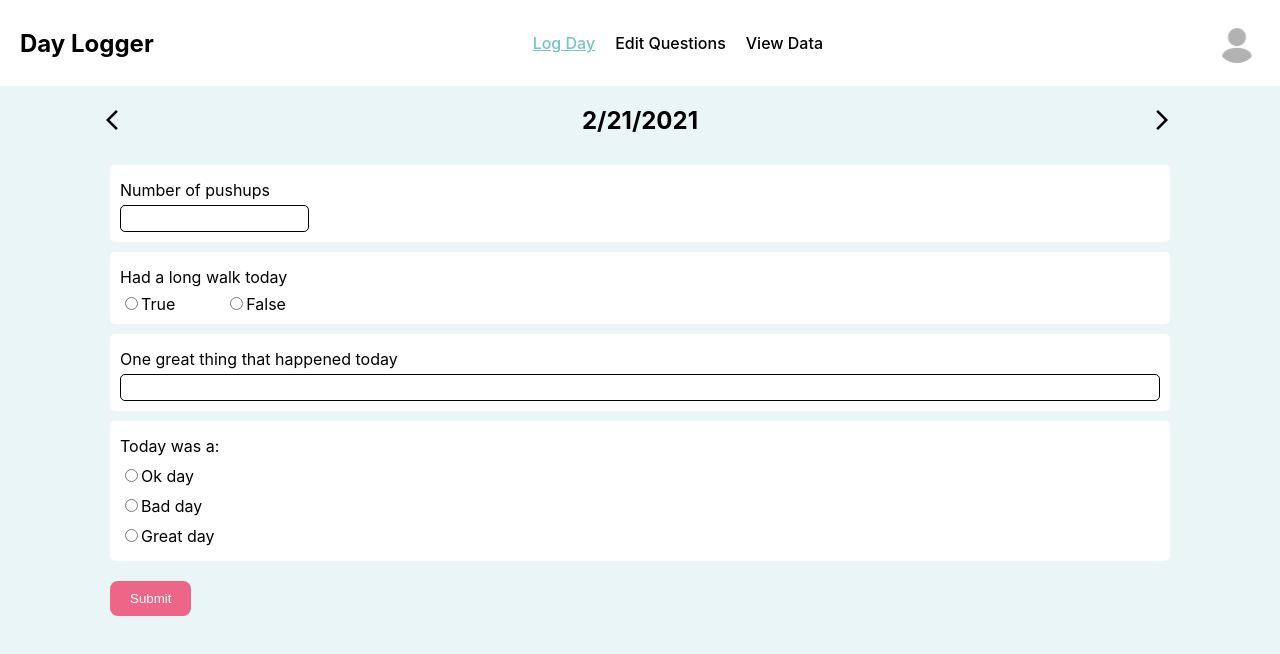
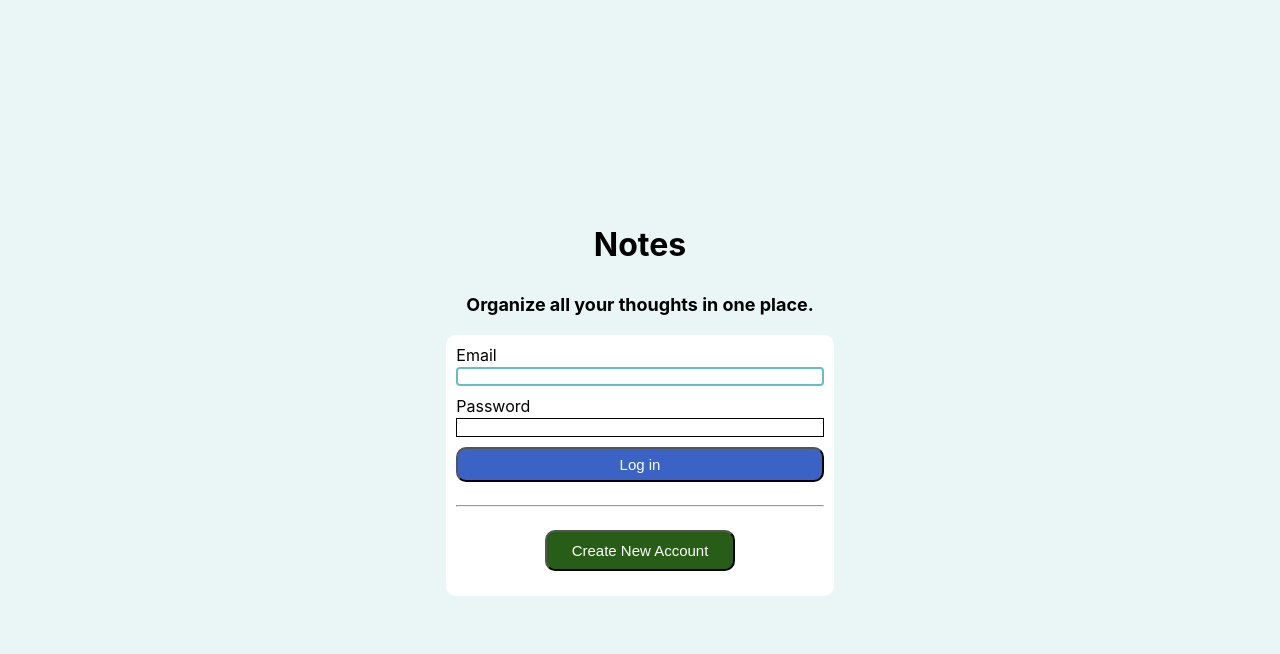
Before and after one commit to lalulula/DayLogger_ReactClient, a React (Create React App) app: page / in a window 1280 px wide. Shown: the top 654 px of the page. Built offline with nearby package versions, Linux system fonts and the light colour scheme.

Commit message:
fix log and signup

```diff
--- a/src/App.css
+++ b/src/App.css
@@ -217,7 +217,7 @@ input#file-input{
 }
 /********
 /* NOTE Login Page */
-.loginBody{
+/* .loginBody{
   display: flex;
   justify-content: center;
   align-content: center;
@@ -291,7 +291,7 @@ input#file-input{
   border: 1px solid #888;
   border-radius: 5%;
   align-items: center;
-}
+} */
 
 /* The Close Button */
 .close {
@@ -370,3 +370,136 @@ input#file-input{
       overflow: hidden;
   }
 }
+
+
+
+.login{
+  background-color: var(--light-background-color);
+  display: flex;
+  height: 100vh;
+  width: 100vw;
+  justify-content: center;
+  align-items: center;
+}
+.title{
+  text-align: center;
+  padding: 5px;
+}
+.title-notes{
+font-size:xx-large;
+font-weight: bolder;
+padding: 15px;
+}
+.title-descrition{
+  font-size:large;
+  font-weight: bolder;
+  padding: 15px;
+}
+
+.white-box{
+  background-color: #ffffff;
+  border-radius: 10px;
+  padding: 10px;
+}
+
+.inputs input{
+  -webkit-box-sizing: border-box;
+  width: 100%;
+  margin: 0px;
+}
+.login-email-wrap{
+  margin-bottom: 10px;
+}
+
+.login-button{
+  font-size: 15px;
+  -webkit-box-sizing: border-box;
+  width: 100%;
+  background-color: rgb(58, 99, 197);
+  text-align: center;
+  padding: 7px;
+  border-radius: 10px;
+  color: #ffffff;
+  margin-top: 10px;
+  margin-bottom: 15px;
+}
+
+.login-signup-button-wrap{
+  text-align: -webkit-center;
+}
+
+.login-signup-button{
+  font-size: 15px;
+  background-color: #275D16;
+  text-align: center;
+  display:inline-block;
+  padding: 10px;
+  padding-left: 25px;
+  padding-right: 25px;
+  border-radius: 10px;
+  color: #ffffff;
+  margin: 15px;
+}
+
+
+.signup-background{
+  background-color: rgba(126, 126, 126, 0.5);
+  display: none;
+  position: fixed;
+  z-index: 1;
+  top:0;
+  left:0;
+}
+.signup{
+  display: flex;
+  height: 100vh;
+  width: 100vw;
+  justify-content: center;
+  align-items: center;
+}
+
+.signup-white-box{
+  width: 350px;
+  background-color: #ffffff;
+  border-radius: 10px;
+  padding: 10px;
+}
+
+.signup-title{
+  display: flex;
+  text-align: left;
+  font-size: 20px;
+  font-weight:bolder;
+  justify-content: space-between;
+  margin-bottom: 10px;
+  padding-top: 5px;
+  padding-bottom: 5px;
+}
+
+.signup-input-wrap{
+  padding-bottom: 7px;
+}
+
+.signup-inputs input{
+  -webkit-box-sizing: border-box;
+  width: 100%;
+  padding: 3px;
+}
+
+.signup-name{
+  float: left;
+}
+
+.signup-email{
+  float: left;
+}
+
+.signup-password{
+  float: left;
+}
+
+
+.errmsg{
+  margin-top:5px;
+  color:red
+}
--- a/src/App.js
+++ b/src/App.js
@@ -4,6 +4,7 @@ import LogDay from "./components/LogDay";
 import EditQuestions from "./components/EditQuestions";
 import ViewData from "./components/ViewData";
 import Login from "./components/Login";
+import SignUp from "./components/SignUp";
 import ProfilePage from "./components/ProfilePage";
 import defaultpImg from "./defaultpImg.jpg";
 
@@ -23,6 +24,12 @@ function App() {
   const [isViewData, setViewData] = useState(false);
   const [isProfilePage, setIsProfilePage] = useState(false);
 
+  const [userdata, setUserdata] = useState();
+  const [user, setUser] = useState("");
+  const [pwd, setPwd] = useState("");
+
+  const [profile, setProfile] = useState();
+
   //NOTE: 얘는 link 타고 들어갈떄 current link css있길래 그거 해주려고 만든거!
   const [active, setActiveLink] = useState([true, false, false, false]);
 
@@ -35,28 +42,28 @@ function App() {
     setIsProfilePage(false);
   };
   const handleEditQuestionsClick = () => {
-    setActiveLink([false, true, false , false]);
+    setActiveLink([false, true, false, false]);
     setIsLogDay(false);
     setEditQuestions(true);
     setViewData(false);
     setIsProfilePage(false);
   };
   const handleViewDataClick = () => {
-    setActiveLink([false, false, true , false]);
+    setActiveLink([false, false, true, false]);
     setIsLogDay(false);
     setEditQuestions(false);
     setViewData(true);
     setIsProfilePage(false);
   };
   const handleProfilePageClick = () => {
-    setActiveLink([false, false, false,true]);
+    setActiveLink([false, false, false, true]);
     setIsLogDay(false);
     setEditQuestions(false);
     setViewData(false);
     setIsProfilePage(true);
   };
 
-  const handleSubmit = (e) =>{
+  const handleSubmit = (e) => {
     e.preventDefault();
   };
 
@@ -73,8 +80,21 @@ function App() {
       {/* NOTE: 여기가 모든페이지 위에 뜨는 헤더부분
                 아 그리고 내 로그인 페이지 너무 복잡하긴해서
                 너가 하던걸로 바꾸고 싶으면 바꿔도댐 ㅜ,ㅜ */}
-      {!isLoggedIn && <Login setIsLoggedIn={setIsLoggedIn} />}
-      {isLoggedIn && (
+      {/* {!isLoggedIn && <Login setIsLoggedIn={setIsLoggedIn} />}
+      {isLoggedIn && ( */}
+      {!profile ? (
+        <>
+          <Login
+            user={user}
+            setUser={setUser}
+            pwd={pwd}
+            setPwd={setPwd}
+            setUserdata={setUserdata}
+          />
+          <SignUp />
+        </>
+      ) : (
+        <>
           <div className="pageHeader">
             <h2 className="day-logger"> Day Logger </h2>
             <div className="pageMenu">
@@ -98,11 +118,18 @@ function App() {
               </span>
             </div>
             <img
-            className={`profileImage header-profileImage ${active[3] ? "currentLink" : ""}`}
+              className={`profileImage header-profileImage ${
+                active[3] ? "currentLink" : ""
+              }`}
               src={defaultpImg}
               onClick={handleProfilePageClick}
             />
           </div>
+          {isLogDay && <LogDay handleSubmit={handleSubmit} />}
+          {isEditQuestions && <EditQuestions handleSubmit={handleSubmit} />}
+          {isViewData && <ViewData />}
+          {isProfilePage && <ProfilePage />}
+        </>
       )}
 
       {/*NOTE: conditional rendering 부분!온클릭하면 state바꿔주고 그 컴포넌트로 이동하게 만들어놓은교!  */}
@@ -112,12 +139,6 @@ function App() {
       div className 은 그냥 이름 복잡하게 주는거보다 그냥 div1,div2..약간 이런식으로 했고
       힝구힝구 일단 한번봐봐!!!!!!!!!!!!!!!!!
        */}
-      {isLogDay && <LogDay
-                    handleSubmit={handleSubmit} />}
-      {isEditQuestions && <EditQuestions
-                    handleSubmit={handleSubmit}/>}
-      {isViewData && <ViewData />}
-      {isProfilePage && <ProfilePage />}
     </React.Fragment>
   );
 }
--- a/src/components/login.js
+++ b/src/components/login.js
@@ -1,66 +1,90 @@
-import React  from 'react';
+import { useRef, useState, useEffect } from "react";
+import { getUserAPI, loginAPI } from "../api/userAPI";
 
+const Login = ({ user, setUser, pwd, setPwd, setUserdata }) => {
+  const userRef = useRef();
+  const errRef = useRef();
 
-function Login({setIsLoggedIn}){
-    const handleFormSubmit = (e) =>{
-        e.preventDefault();
+  const [errMsg, setErrMsg] = useState("");
+
+  useEffect(() => {
+    userRef.current.focus();
+  }, []);
+
+  useEffect(() => {
+    setErrMsg("");
+  }, [user, pwd]);
+
+  const openSignup = () => {
+    document.getElementById("signup-background").style.display = "block";
+  };
+
+  const login = () => {
+    loginAPI(user, pwd).then((result) => {
+      if (result == true) {
+        window.location.reload();
+        getUserAPI().then((user) => {
+          if (user) {
+            console.log(user);
+            setUserdata(user);
           }
-    const handleCreateNewAccount = () =>{
-        document.getElementById('myModal').style.display='block'
+        });
+        console.log("login successful");
+      } else {
+        setErrMsg("Error: Invalid email and/or password");
       }
-    const closeModal = () =>{
-        document.getElementById('myModal').style.display= "none";
-    }
-    return(
-        <div className='loginBody'>
-
-            <div className="bodyContainer" style={{height: "100vh"}}>
-
-                <div className="loginContainer">
-                    <div className="loginHeader">
-                        <h1 className="loginTitle">Day Logger</h1>
-                    </div>
-                    <form onClick={handleFormSubmit}>
-                        <div className="loginForm">
-
-                            <label htmlFor="email">Email</label>
-                            <input className="loginInput email" type="email" name="Email" style={{width: '98%'}}/><br/>
-
-                            <label htmlFor="password">Password</label>
-                            <input className="loginInput" type="password" name="password" autoComplete="off" style={{width: '98%'}} /><br/>
-                            <div id="errorMessage" ></div>
-
-                            <div className="loginButtons">
-                                <button className="login" >Log in</button>
-                                <hr style={{marginBottom: '20px'}}/>
-                                <button className="createAccount" onClick={handleCreateNewAccount} >Create New Account</button>
+    });
+  };
+  return (
+    <div className="login" id="login">
+      <div className="login-wrap">
+        <div className="title">
+          <div className="title-notes">Notes</div>
+          <div className="title-descrition">
+            Organize all your thoughts in one place.
           </div>
         </div>
-                    </form>
+        <div className="white-box">
+          <div className="inputs">
+            <div className="login-email-wrap">
+              <div className="login-email">Email</div>
+              <input
+                type="email"
+                ref={userRef}
+                autoComplete="off"
+                onChange={(e) => setUser(e.target.value)}
+                value={user}
+                required
+              />
             </div>
-
-                <div id="myModal" className="registerModal">
-                    <div className="modal-content">
-                        <div className="editRegisterContainer">
-                            <div className="signUp1">
-                                <h3>Sign Up</h3>
-                                <span className="close" onClick={closeModal}>&times;</span>
+            <div>
+              <div className="login-password">Password</div>
+              <input
+                type="password"
+                onChange={(e) => setPwd(e.target.value)}
+                value={pwd}
+                required
+              />
             </div>
-                            <form onClick={handleFormSubmit}>
-
-                                Name<br/> <input type="text" name="Name"  autoComplete="off"  style={{width: "98%", height:"20px"}}/>
-                                Email<br/> <input type="email" size="30" name="Email" autoComplete="off"  style={{width: "98%", height:"20px"}}/>
-                                Password<br/> <input type="password" size="30" name="password" autoComplete="off" style={{width: "98%", height:"20px"}}/>
-                                <div className="signUp2">
-                                    <button className="signUpBtn" > Sign Up </button>
           </div>
-                            </form>
+          <div
+            ref={errRef}
+            className={errMsg ? "errmsg" : "offscreen"}
+            aria-live="assertive"
+          >
+            {errMsg}
+          </div>
+          <button className="login-button" onClick={login}>
+            Log in
+          </button>
+          <hr />
+          <div className="login-signup-button-wrap">
+            <button className="login-signup-button" onClick={openSignup}>
+              Create New Account
+            </button>
           </div>
         </div>
       </div>
-
-            </div>
-
     </div>
   );
 };
```
Lines whose indentation alone changed are shown as unchanged.
